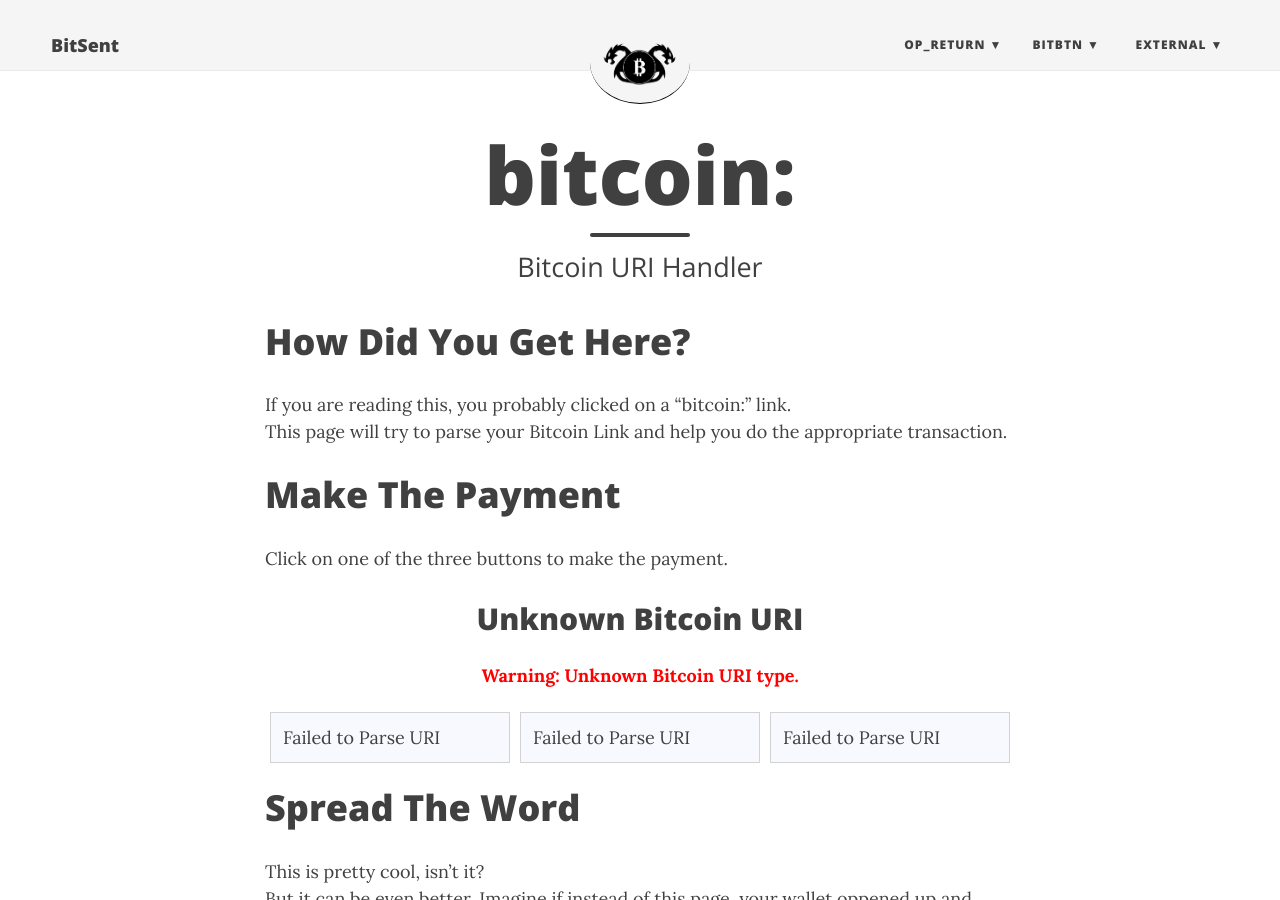
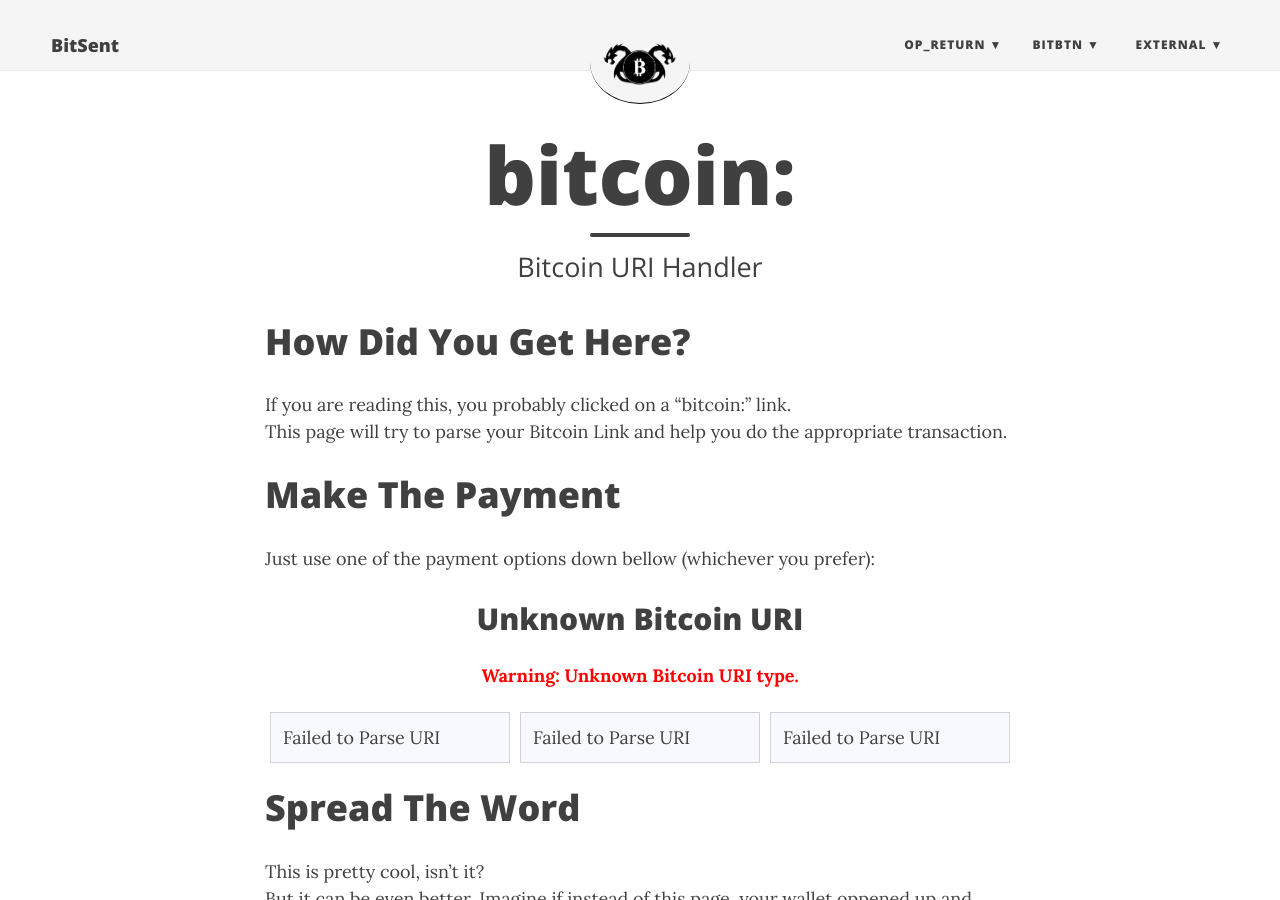
Before and after one commit to bitsent/bitsent.github.io, a Jekyll site: the page built from BITCOIN-URLs.md, in a window 1280 px wide and 900 px high. Built offline with Jekyll 4.4.1, drawn with Linux system fonts in a browser that asks for light colours; nearby versions of some CDN libraries; a script that is not in the unit is left out.

Commit message:
text change

```diff
--- a/BITCOIN-URLs.md
+++ b/BITCOIN-URLs.md
@@ -12,7 +12,7 @@
 
 # Make The Payment
 
-Click on one of the three buttons to make the payment.
+Just use one of the payment options down bellow (whichever you prefer):
 
 <div>
 {%- include bitcoinUriParser.html -%}
```
